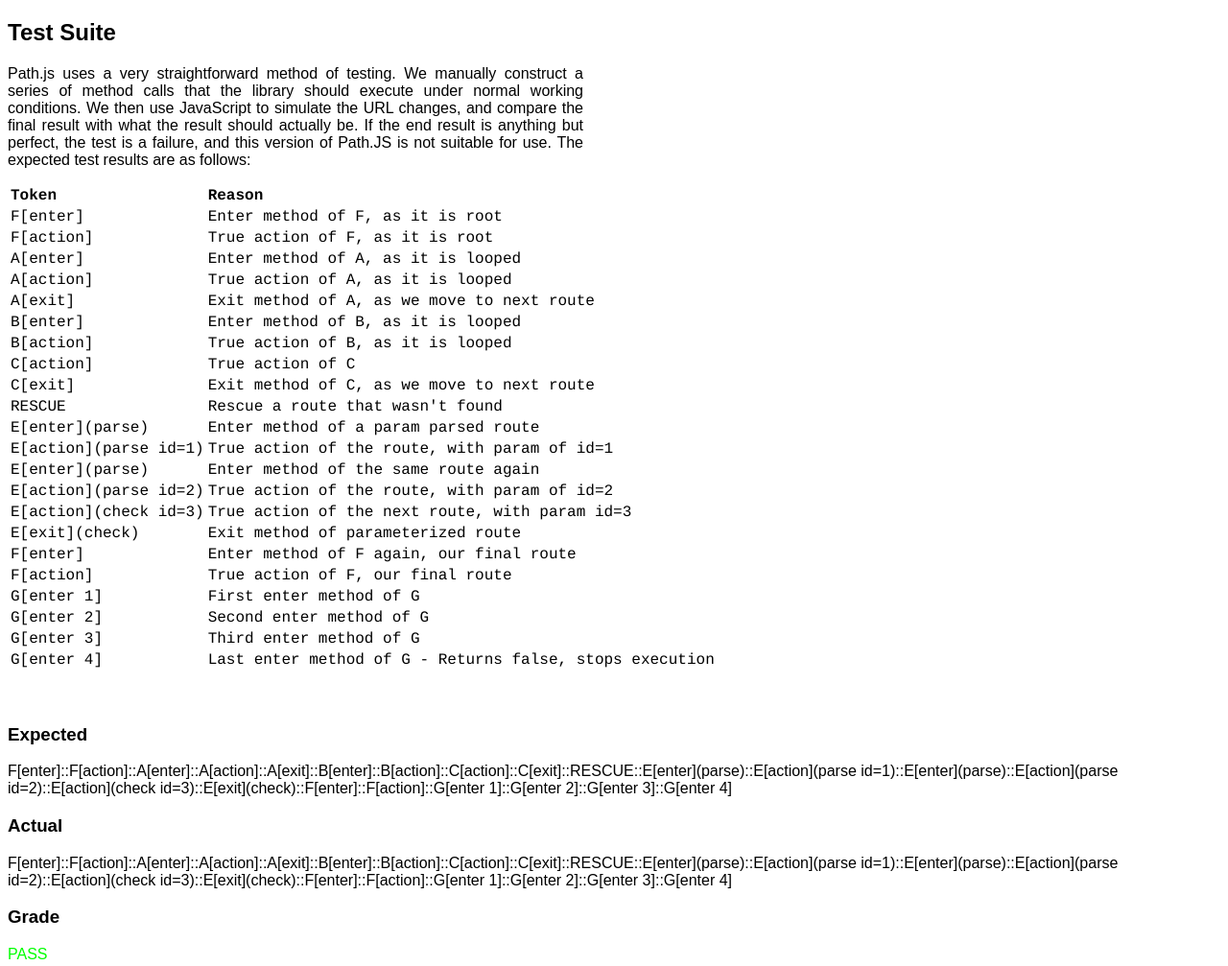
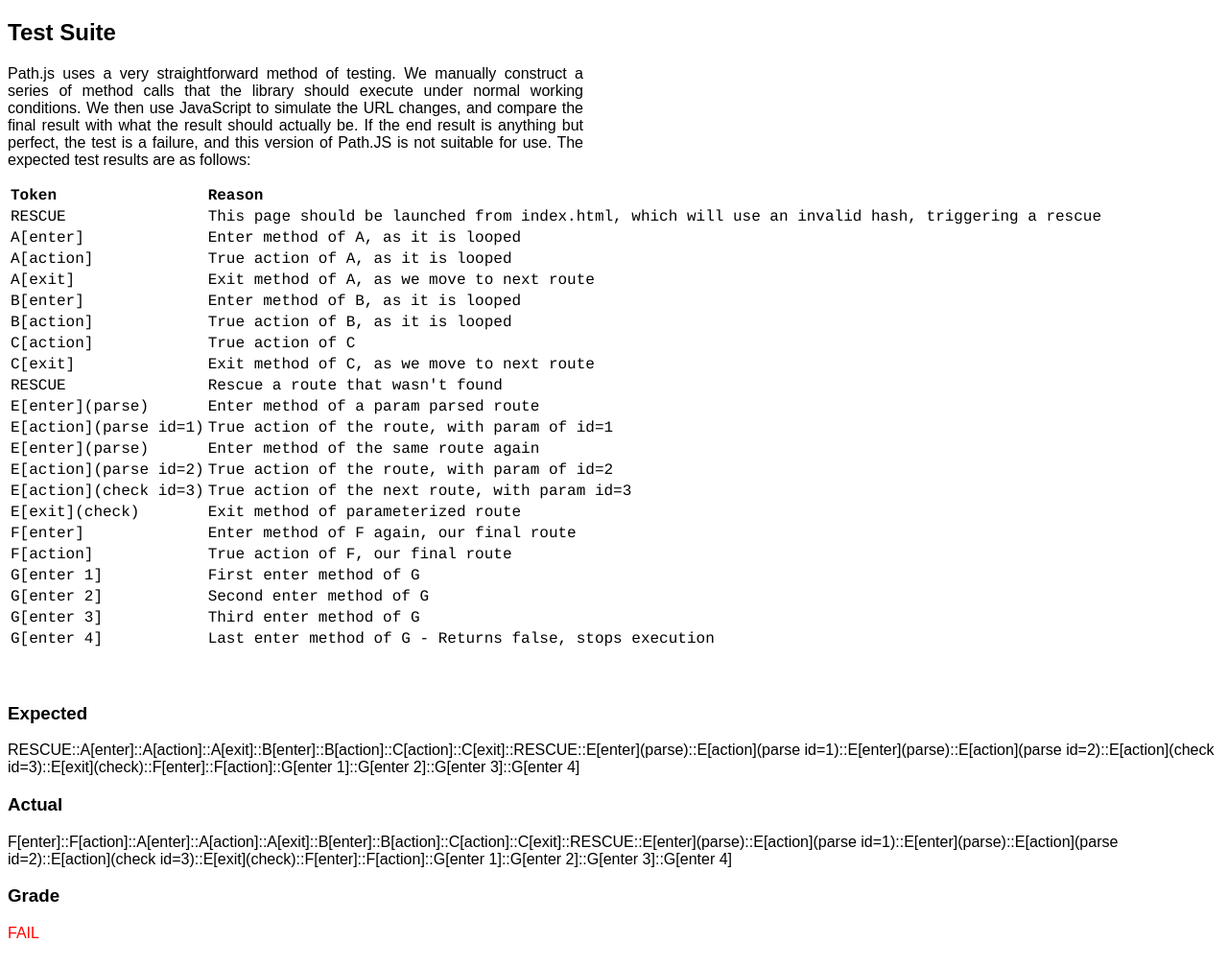
Before and after one commit to mtrpcic/pathjs, a plain HTML site: page tests/path.js.test.html in a window 1280 px wide. Shown: the whole page at 96% size. Drawn offline with Linux system fonts and the light colour scheme.

Commit message:
Fixed invalid hash on load with rescue error, updated tests.  Have not minified, there is not a test for Path.root at the moment

```diff
--- a/path.js
+++ b/path.js
@@ -48,9 +48,10 @@
                 match.run();
             } else {
                 if (Path.routes.rescue !== null) {
-                    if (Path.routes[Path.routes.previous].do_exit !== null) {
+                    Path._exit_previous();
+                    /*if (Path.routes[Path.routes.previous].do_exit !== null) {
                         Path.routes[Path.routes.previous].do_exit();
-                    }
+                    }*/
 
                     Path.routes.rescue();
                 }
@@ -71,6 +72,15 @@
         } else {
             setInterval(Path.dispatch, 50);
         }
+    },
+    '_exit_previous': function () {
+        if (Path.routes.previous) {
+            var previous = Path.match(Path.routes.previous, false);
+            if (previous && previous.do_exit !== null) {
+                previous.do_exit();
+            }
+        }
+
     },
     'core': {
         'route': function (path) {
@@ -108,12 +118,7 @@
     },
     'run': function () {
         var halt_execution = false;
-        if (Path.routes.previous) {
-            var previous = Path.match(Path.routes.previous, false);
-            if (previous && previous.do_exit !== null) {
-                previous.do_exit();
-            }
-        }
+        Path._exit_previous();
 
         if (Path.routes[this.path].hasOwnProperty("do_enter")) {
             if (Path.routes[this.path].do_enter.length > 0) {
--- a/tests/path.js.test.html
+++ b/tests/path.js.test.html
@@ -137,8 +137,10 @@
 			</p>
 			<table>
 			    <tr><td><b>Token</b></td>          <td><b>Reason</b></td></tr>
-				<tr><td>F[enter]</td>              <td>Enter method of F, as it is root</td></tr>
+			        <tr><td>RESCUE</td>                <td>This page should be launched from index.html, which will use an invalid hash, triggering a rescue</td></tr>
+			<!--	<tr><td>F[enter]</td>              <td>Enter method of F, as it is root</td></tr>
 				<tr><td>F[action]</td>             <td>True action of F, as it is root</td></tr>
+ Need a more comprehensive test suite, so that we can test this separately from the Rescue on load bug-->
 				<tr><td>A[enter]</td>              <td>Enter method of A, as it is looped</td></tr>
 				<tr><td>A[action]</td>             <td>True action of A, as it is looped</td></tr>
 				<tr><td>A[exit]</td>               <td>Exit method of A, as we move to next route</td></tr>
@@ -164,7 +166,7 @@
 		</div><br /><br />
 		<div id="console">
 		    <h3>Expected</h3>
-		    <div id="expected">F[enter]::F[action]::A[enter]::A[action]::A[exit]::B[enter]::B[action]::C[action]::C[exit]::RESCUE::E[enter](parse)::E[action](parse id=1)::E[enter](parse)::E[action](parse id=2)::E[action](check id=3)::E[exit](check)::F[enter]::F[action]::G[enter 1]::G[enter 2]::G[enter 3]::G[enter 4]</div>
+		    <div id="expected">RESCUE::A[enter]::A[action]::A[exit]::B[enter]::B[action]::C[action]::C[exit]::RESCUE::E[enter](parse)::E[action](parse id=1)::E[enter](parse)::E[action](parse id=2)::E[action](check id=3)::E[exit](check)::F[enter]::F[action]::G[enter 1]::G[enter 2]::G[enter 3]::G[enter 4]</div>
 			<h3>Actual</h3>
 			<div id="actual"></div>
 			<h3>Grade</h3>
```
Also changed, not shown: tests/path.min.js.test.html (+4 -2 lines).
